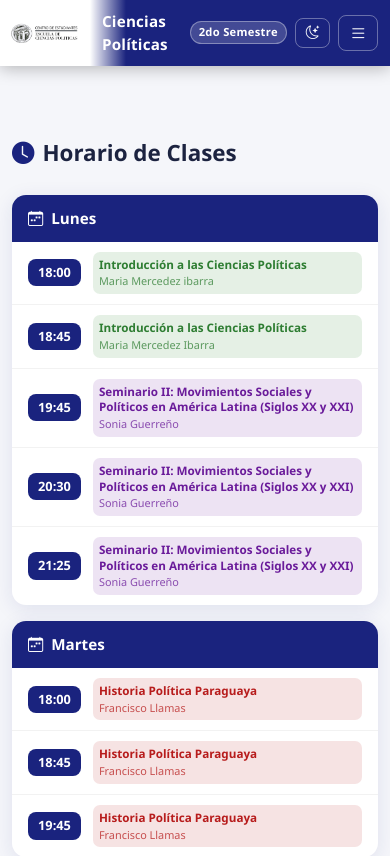
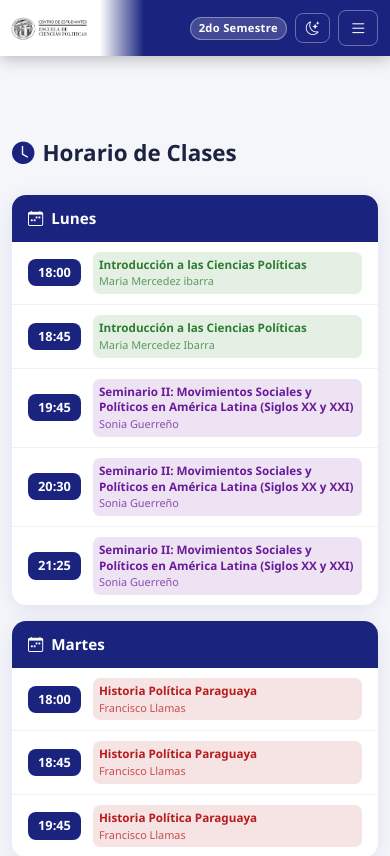
Before and after one commit to CECPUNA/2dosemestre, a plain HTML site: page index.html in a window 390 px wide. Shown: the top 856 px of the page. Drawn offline with nearby package versions, Linux system fonts and the light colour scheme.

Commit message:
fix: eliminar texto 'Ciencias Politicas' del topbar y agrandar logo CECP lateral

```diff
--- a/css/main.css
+++ b/css/main.css
@@ -14,7 +14,7 @@
   --radio: 14px;
   --transicion: all 0.3s ease;
   /* Ancho reservado para el logo lateral */
-  --logo-w: 130px;
+  --logo-w: 160px;
 }
 [data-theme="dark"] {
   --bg-suave: #0f1320;
@@ -44,7 +44,6 @@ body {
   top: 0; left: 0; right: 0;
   z-index: 1000;
   box-shadow: 0 2px 16px rgba(0,0,0,0.28);
-  /* Necesario para que el logo absoluto quede contenido */
   overflow: visible;
 }
 
@@ -53,7 +52,6 @@ body {
   position: absolute;
   top: 0;
   left: 0;
-  /* altura = fila 1 (56px aprox) + fila 2 (38px aprox) */
   height: 100%;
   width: var(--logo-w);
   background: #ffffff;
@@ -62,23 +60,24 @@ body {
   justify-content: center;
   z-index: 10;
   text-decoration: none;
-  /* Degradado que "disuelve" el blanco hacia la derecha para que no quede cuadrado */
+  padding: 6px 10px;
 }
-/* Pseudo-elemento que genera el fade blanco -> transparente al borde derecho */
+/* Fade blanco -> transparente al borde derecho */
 .topbar-logo-lateral::after {
   content: '';
   position: absolute;
   top: 0;
-  right: -36px;
-  width: 36px;
+  right: -44px;
+  width: 44px;
   height: 100%;
   background: linear-gradient(to right, #ffffff, transparent);
   pointer-events: none;
 }
 .topbar-logo-lateral img {
-  width: calc(var(--logo-w) - 20px);
+  width: 100%;
+  max-width: calc(var(--logo-w) - 20px);
   height: auto;
-  max-height: 70px;
+  max-height: 80px;
   object-fit: contain;
   display: block;
 }
@@ -87,16 +86,8 @@ body {
 .topbar-brand {
   background: var(--una-azul);
   padding: 10px 0;
-  /* Empujar contenido para no quedar detrás del logo */
   padding-left: var(--logo-w);
 }
-.topbar-titulo {
-  font-weight: 800;
-  letter-spacing: .2px;
-  color: #fff;
-  font-size: .95rem;
-}
-.topbar-separador { opacity: .4; font-weight: 300; margin: 0 4px; color: #fff; }
 
 /* Badge "2do Semestre" junto al toggle */
 .topbar-semestre-badge {
@@ -197,12 +188,10 @@ body {
 
 /* ---- Mobile nav ---- */
 @media (max-width: 991px) {
-  :root { --logo-w: 90px; }
+  :root { --logo-w: 100px; }
   body { padding-top: 104px; }
   .topbar-nav { display: none; border-top: 1px solid rgba(255,255,255,0.12); }
-  .topbar-nav.open { display: block; }
-  /* En mobile el nav se expande full, sin padding del logo */
-  .topbar-nav.open { padding-left: 0; }
+  .topbar-nav.open { display: block; padding-left: 0; }
   .topbar-links {
     flex-direction: column;
     align-items: stretch;
@@ -229,7 +218,7 @@ body {
     padding: 2px 8px;
   }
   .topbar-logo-lateral img {
-    max-height: 50px;
+    max-height: 54px;
   }
 }
 @media (min-width: 992px) {
--- a/index.html
+++ b/index.html
@@ -26,9 +26,7 @@
   <div class="topbar-brand">
     <div class="container">
       <div class="d-flex align-items-center justify-content-end gap-2">
-        <span class="topbar-titulo me-auto">Ciencias Políticas</span>
-        <span class="topbar-separador d-none d-sm-inline">·</span>
-        <span class="topbar-semestre-badge">2do Semestre</span>
+        <span class="topbar-semestre-badge ms-auto">2do Semestre</span>
         <button class="btn btn-sm btn-topbar-outline" id="themeToggle" title="Cambiar modo">
           <i class="bi bi-moon-stars"></i>
         </button>
```
